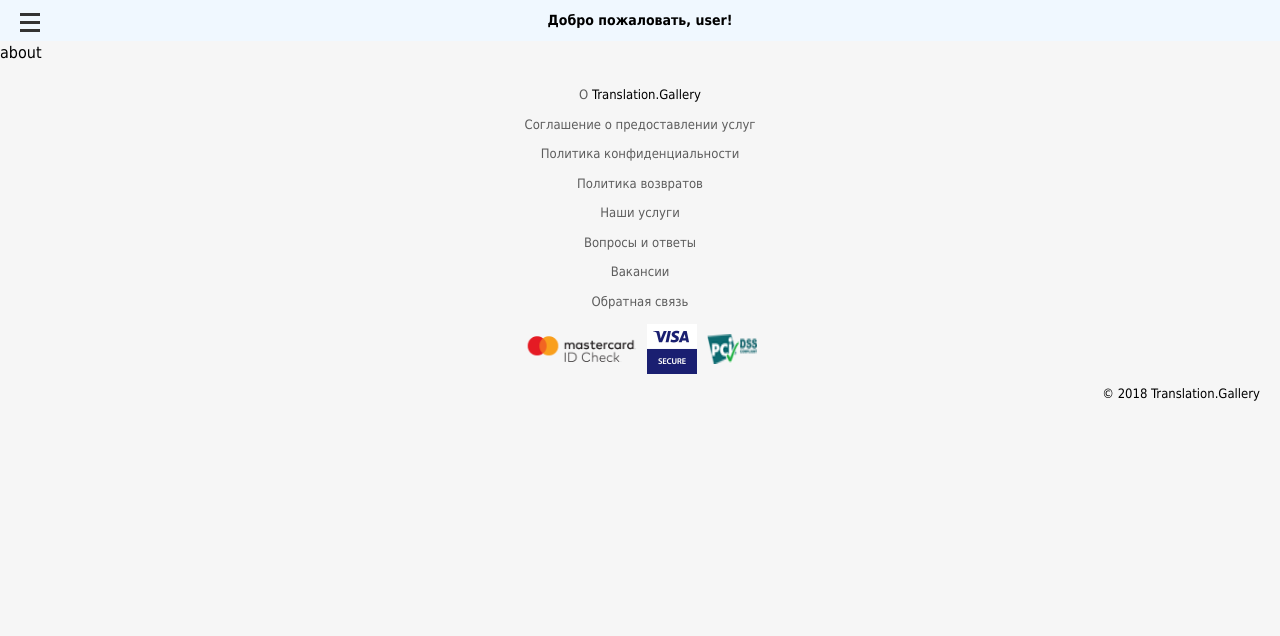
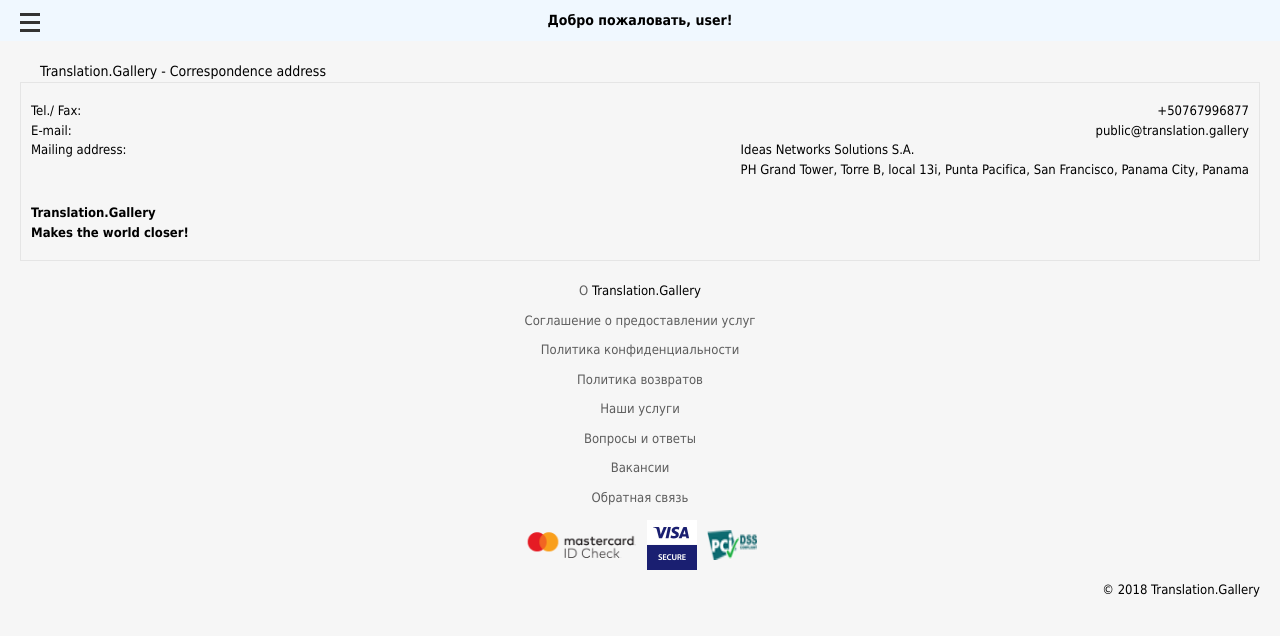
Before and after one commit to slavalobikov/translate-app, a Vue app: page /about in a window 1280 px wide. Shown: the top 636 px of the page. Built offline with nearby package versions, Linux system fonts and the light colour scheme.

Commit message:
add about us

```diff
--- a/src/assets/main.css
+++ b/src/assets/main.css
@@ -86,6 +86,9 @@
 
     --background-btn: #acacac;
 
+    --title-wrapper-fz: 14px;
+    --wrapper-content-border-white: 1px solid #e5e5e5;
+    --wrapper-content-fz: 13px;
     --wrapper-content-padding: 7px;
     --wrapper-content-border: 1px solid #c8c8c8;
     --wrapper-content-background: #f1f1f1;
--- /dev/null
+++ b/src/pages/About.vue
@@ -0,0 +1,61 @@
+<template>
+  <h2>Translation.Gallery - Correspondence address</h2>
+  <div class='wrapper-content'>
+    <div class='str'>
+      <div>Tel./ Fax:</div>
+      <div><a href='tel:+50767996877'>+50767996877</a></div>
+    </div>
+    <div class='str'>
+      <div>E-mail:</div>
+      <div><a href='mailto:public@translation.gallery'>public@translation.gallery</a></div>
+    </div>
+    <div class='str'>
+      <div>Mailing address:</div>
+      <div>
+        Ideas Networks Solutions S.A.
+        <br />
+        PH Grand Tower, Torre B, local 13i, Punta Pacifica, San Francisco, Panama City, Panama
+      </div>
+    </div>
+    <strong class='strong'>
+      Translation.Gallery <br />
+      Makes the world closer!
+    </strong>
+  </div>
+</template>
+
+<style scoped>
+h2 {
+  font-size: var(--title-wrapper-fz);
+  color: var(--black);
+  font-weight: 400;
+  margin: var(--common-gorizontal-margin) calc(var(--common-gorizontal-margin) * 2) 0 calc(var(--common-gorizontal-margin) * 2);
+}
+
+.wrapper-content {
+  margin: 0 var(--common-gorizontal-margin);
+  border: var(--wrapper-content-border-white);
+  padding: 18px 10px;
+  font-size: var(--wrapper-content-fz);
+}
+
+.str {
+  display: flex;
+  justify-content: space-between;
+}
+
+.str div:first-child {
+  margin-right: 10px;
+}
+
+.str:last-of-type {
+  margin-bottom: 24px;
+}
+
+.str a {
+  color: var(--black);
+  text-decoration: none;
+  cursor: pointer;
+}
+
+</style>
--- a/src/pages/Home.vue
+++ b/src/pages/Home.vue
@@ -69,13 +69,13 @@
 
 .wrapper-content p {
   text-align: justify;
-  font-size: 13px;
+  font-size: var(--wrapper-content-fz);
   margin: 20px 0;
 }
 
 .last-p {
   text-align: justify;
-  font-size: 13px;
+  font-size: var(--wrapper-content-fz);
   margin: 20px 0 40px 0;
 }
 
@@ -89,6 +89,6 @@
 
 strong {
   font-family: Verdana, Arial, Helvetica, sans-serif;
-  font-size: 13px;
+  font-size: var(--wrapper-content-fz);
 }
 </style>
--- a/src/routes/router.jsx
+++ b/src/routes/router.jsx
@@ -1,6 +1,7 @@
 import { createRouter, createWebHistory } from 'vue-router'
 import { PATHS } from '../constants/PATHS'
 import Home from './../pages/Home.vue'
+import About from './../pages/About.vue'
 
 const routes = [
   { path: PATHS.HOME, component: Home },
@@ -11,7 +12,7 @@
   { path: PATHS.MAILBOX_OUTBOX, component: <div>Mai Outbox</div> },
   { path: PATHS.MAILBOX_SENTBOX, component: <div>Mai Sentbox</div> },
   { path: PATHS.MAILBOX_POST, component: <div>Mai Post</div> },
-  { path: PATHS.ABOUT, component: <div>about</div> },
+  { path: PATHS.ABOUT, component: About },
   { path: PATHS.TERMS_CONDITIONS, component: <div>terms and conditiums</div> },
   { path: PATHS.PRIVACY_POLICY, component: <div>privacy policy</div> },
   { path: PATHS.REFUND_POLICY, component: <div>refund policy</div> },
```
